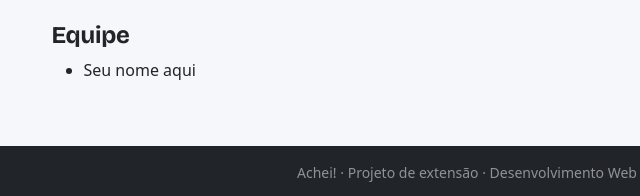
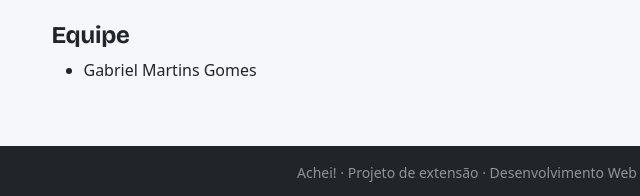
Before and after one commit to Martins0516/achados-e-perdidos, a plain HTML site: page sobre.html in a window 1280 px wide. Shown: the part 921-1117 px from the top of the page, 173-813 px from the left. Drawn offline with nearby package versions, Linux system fonts and the light colour scheme.

Commit message:
Adiciona meu nome na página Sobre

```diff
--- a/sobre.html
+++ b/sobre.html
@@ -94,9 +94,8 @@
         </p>
 
         <h2 class="h4 mt-4">Equipe</h2>
-        <!-- Troque pelos nomes do grupo -->
         <ul>
-          <li>Seu nome aqui</li>
+          <li>Gabriel Martins Gomes</li>
         </ul>
       </div>
     </div>
```
